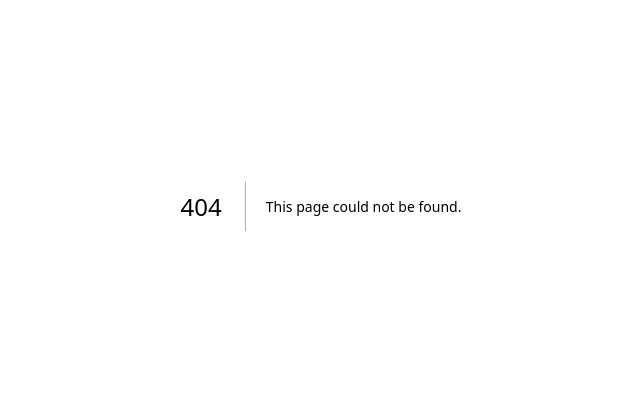
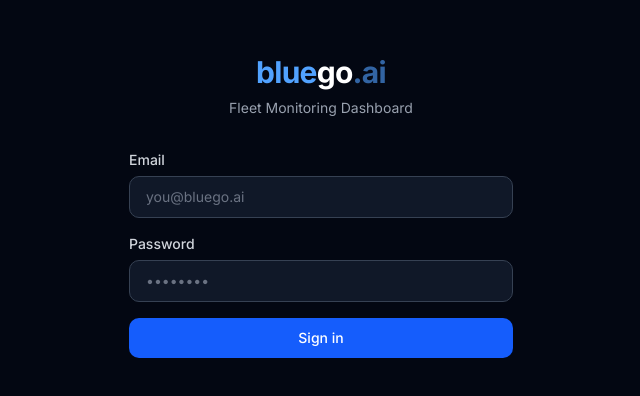
Before and after one commit to bluego-ai/www, a Next.js app: page /login in a window 1280 px wide. Before the commit this address had no page. Shown: the part 194-590 px from the top of the page, without its empty margins (319-959 px from the left). Built offline with nearby package versions, Linux system fonts and the light colour scheme.

Commit message:
Add NextAuth v5 login + dashboard
- Credentials auth with hardcoded user
- Protected /dashboard route via middleware
- Dark-themed login page with bluego.ai branding
- Sign out support
- React 19 useActionState

```diff
--- /dev/null
+++ b/middleware.ts
@@ -0,0 +1,5 @@
+export { auth as middleware } from "@/auth";
+
+export const config = {
+  matcher: ["/dashboard/:path*", "/login"],
+};
--- a/package.json
+++ b/package.json
@@ -13,6 +13,7 @@
     "clsx": "^2.1.1",
     "lucide-react": "^0.563.0",
     "next": "16.1.6",
+    "next-auth": "^5.0.0-beta.30",
     "radix-ui": "^1.4.3",
     "react": "19.2.3",
     "react-dom": "19.2.3",
--- /dev/null
+++ b/src/app/api/auth/[...nextauth]/route.ts
@@ -0,0 +1,3 @@
+import { handlers } from "@/auth";
+
+export const { GET, POST } = handlers;
--- /dev/null
+++ b/src/app/dashboard/page.tsx
@@ -0,0 +1,42 @@
+import { auth, signOut } from "@/auth";
+
+export default async function DashboardPage() {
+  const session = await auth();
+
+  return (
+    <div className="min-h-screen bg-gray-950">
+      <header className="border-b border-gray-800 px-6 py-4 flex items-center justify-between">
+        <div className="flex items-center gap-4">
+          <h1 className="text-xl font-bold">
+            <span className="text-blue-400">blue</span>
+            <span className="text-white">go</span>
+            <span className="text-blue-400/60">.ai</span>
+          </h1>
+          <span className="text-gray-600">|</span>
+          <span className="text-gray-300 font-medium">Fleet Dashboard</span>
+        </div>
+        <div className="flex items-center gap-4">
+          <span className="text-sm text-gray-400">{session?.user?.email}</span>
+          <form
+            action={async () => {
+              "use server";
+              await signOut({ redirectTo: "/login" });
+            }}
+          >
+            <button
+              type="submit"
+              className="rounded-lg border border-gray-700 px-3 py-1.5 text-sm text-gray-300 hover:bg-gray-800 transition-colors cursor-pointer"
+            >
+              Sign out
+            </button>
+          </form>
+        </div>
+      </header>
+      <main className="p-6">
+        <div className="rounded-xl border border-gray-800 bg-gray-900/50 p-12 text-center">
+          <p className="text-gray-500">Fleet monitoring coming soon.</p>
+        </div>
+      </main>
+    </div>
+  );
+}
--- /dev/null
+++ b/src/app/login/actions.ts
@@ -0,0 +1,27 @@
+"use server";
+
+import { signIn } from "@/auth";
+import { AuthError } from "next-auth";
+
+export async function authenticate(
+  prevState: string | undefined,
+  formData: FormData
+) {
+  try {
+    await signIn("credentials", {
+      email: formData.get("email"),
+      password: formData.get("password"),
+      redirectTo: "/dashboard",
+    });
+  } catch (error) {
+    if (error instanceof AuthError) {
+      switch (error.type) {
+        case "CredentialsSignin":
+          return "Invalid email or password.";
+        default:
+          return "Something went wrong.";
+      }
+    }
+    throw error;
+  }
+}
--- /dev/null
+++ b/src/app/login/login-form.tsx
@@ -0,0 +1,59 @@
+"use client";
+
+import { useActionState } from "react";
+import { useFormStatus } from "react-dom";
+import { authenticate } from "./actions";
+
+function SubmitButton() {
+  const { pending } = useFormStatus();
+  return (
+    <button
+      type="submit"
+      disabled={pending}
+      className="w-full rounded-lg bg-blue-600 px-4 py-2.5 text-sm font-medium text-white hover:bg-blue-500 disabled:opacity-50 transition-colors cursor-pointer"
+    >
+      {pending ? "Signing in…" : "Sign in"}
+    </button>
+  );
+}
+
+export function LoginForm() {
+  const [error, formAction] = useActionState(authenticate, undefined);
+
+  return (
+    <form action={formAction} className="space-y-4">
+      {error && (
+        <div className="rounded-lg bg-red-500/10 border border-red-500/20 px-4 py-3 text-sm text-red-400">
+          {error}
+        </div>
+      )}
+      <div>
+        <label htmlFor="email" className="block text-sm font-medium text-gray-300 mb-1.5">
+          Email
+        </label>
+        <input
+          id="email"
+          name="email"
+          type="email"
+          required
+          className="w-full rounded-lg border border-gray-700 bg-gray-900 px-4 py-2.5 text-sm text-white placeholder-gray-500 focus:border-blue-500 focus:outline-none focus:ring-1 focus:ring-blue-500"
+          placeholder="you@bluego.ai"
+        />
+      </div>
+      <div>
+        <label htmlFor="password" className="block text-sm font-medium text-gray-300 mb-1.5">
+          Password
+        </label>
+        <input
+          id="password"
+          name="password"
+          type="password"
+          required
+          className="w-full rounded-lg border border-gray-700 bg-gray-900 px-4 py-2.5 text-sm text-white placeholder-gray-500 focus:border-blue-500 focus:outline-none focus:ring-1 focus:ring-blue-500"
+          placeholder="••••••••"
+        />
+      </div>
+      <SubmitButton />
+    </form>
+  );
+}
--- /dev/null
+++ b/src/app/login/page.tsx
@@ -0,0 +1,19 @@
+import { LoginForm } from "./login-form";
+
+export default function LoginPage() {
+  return (
+    <div className="min-h-screen flex items-center justify-center bg-gray-950 px-4">
+      <div className="w-full max-w-sm space-y-8">
+        <div className="text-center">
+          <h1 className="text-3xl font-bold tracking-tight">
+            <span className="text-blue-400">blue</span>
+            <span className="text-white">go</span>
+            <span className="text-blue-400/60">.ai</span>
+          </h1>
+          <p className="mt-2 text-sm text-gray-400">Fleet Monitoring Dashboard</p>
+        </div>
+        <LoginForm />
+      </div>
+    </div>
+  );
+}
--- /dev/null
+++ b/src/auth.ts
@@ -0,0 +1,39 @@
+import NextAuth from "next-auth";
+import Credentials from "next-auth/providers/credentials";
+
+export const { handlers, signIn, signOut, auth } = NextAuth({
+  providers: [
+    Credentials({
+      credentials: {
+        email: { label: "Email", type: "email" },
+        password: { label: "Password", type: "password" },
+      },
+      async authorize(credentials) {
+        const email = credentials?.email as string;
+        const password = credentials?.password as string;
+
+        if (email === "jeevan@bluego.ai" && password === "changeme123") {
+          return { id: "1", name: "Jeevan", email: "jeevan@bluego.ai" };
+        }
+        return null;
+      },
+    }),
+  ],
+  pages: {
+    signIn: "/login",
+  },
+  callbacks: {
+    authorized({ auth, request: { nextUrl } }) {
+      const isLoggedIn = !!auth?.user;
+      const isOnDashboard = nextUrl.pathname.startsWith("/dashboard");
+      if (isOnDashboard) {
+        if (isLoggedIn) return true;
+        return false;
+      }
+      if (isLoggedIn && nextUrl.pathname === "/login") {
+        return Response.redirect(new URL("/dashboard", nextUrl));
+      }
+      return true;
+    },
+  },
+});
```
Also changed, not shown: 2 other files (tests, documents, lock files or other folders).
